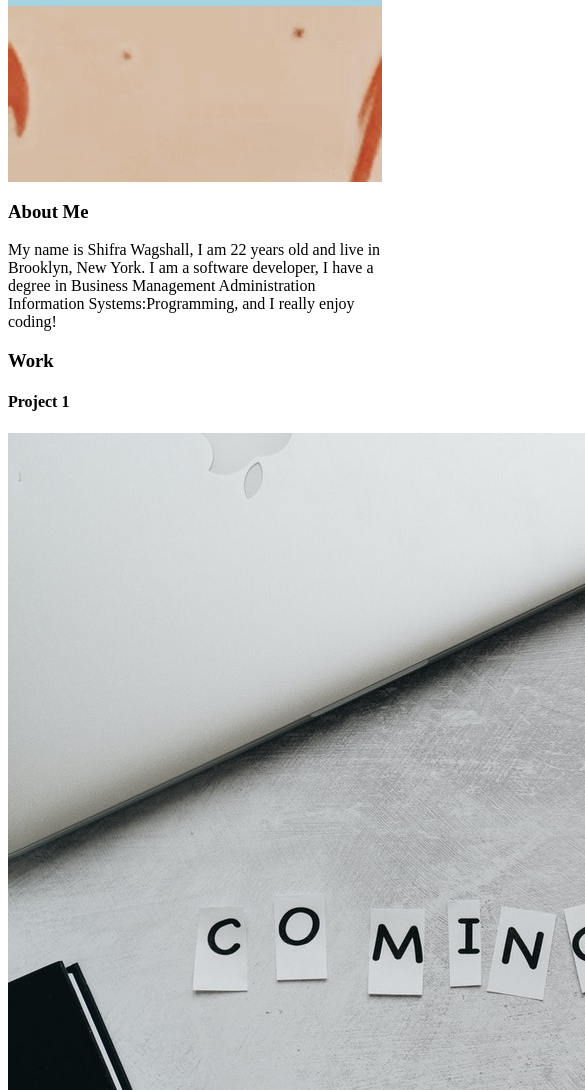
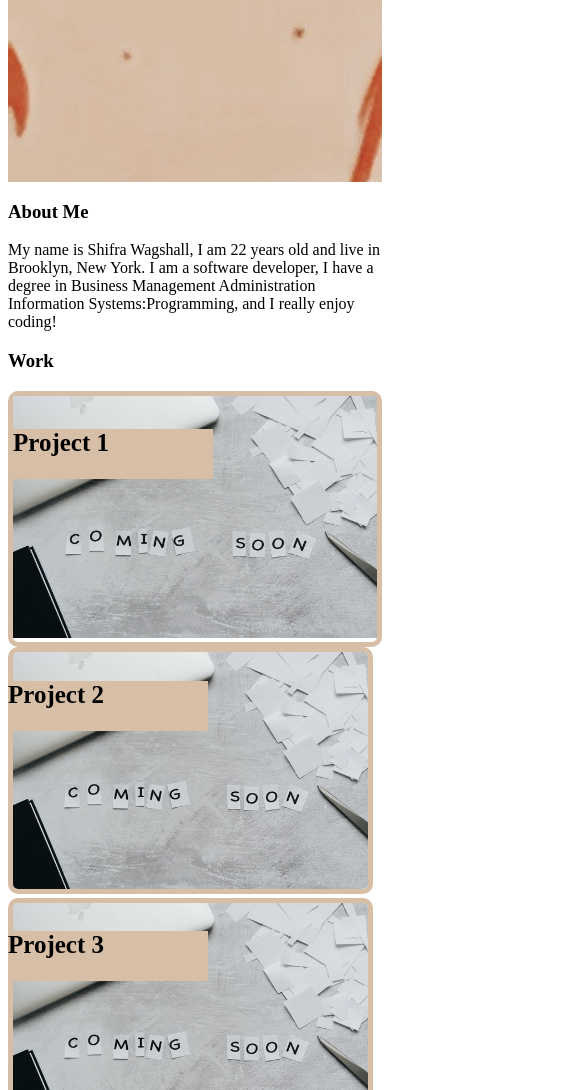
Before and after one commit to swagshall/shifrasHTMLPortfolio, a plain HTML site: page index.html in a window 390 px wide. Shown: the part 149-1239 px from the top of the page, 585 px wide, since content can reach past the window. Drawn offline with Linux system fonts and the light colour scheme.

Commit message:
Added css for place holders, including flex and @media.

```diff
--- a/assets/css/style.css
+++ b/assets/css/style.css
@@ -3,7 +3,7 @@
 }
 header{
     color: black;
-    background-color: rgb(166, 211, 226);
+    background-color: rgb(215, 191, 167);
     display: flex;
     justify-content: space-between;
     align-items: center;
@@ -37,3 +37,46 @@ nav ul{
     height: 50px;
     border-radius: 50%;
   }
+
+  .smallCard {
+    display: inline-flex;
+    flex-wrap:wrap;
+    flex-direction: row;
+    flex: 3;
+    height: 10px;
+
+  }
+
+  .smallCard > img {
+    width: 95%;
+    border-style: solid;
+    border-width: thick;
+    border-radius: 10px;
+    border-color: rgb(215, 191, 167);
+  }
+
+  .medCard {
+    border-style: solid;
+    border-radius: 10px;
+    border-color: rgb(215, 191, 167);
+    border-width: thick;
+    flex: 0 0 300px;
+  }
+  .medCard > img {
+    width: 100%;
+  }
+  .cardHeader {
+    height: 50px;
+    width: 200px;
+    background-color: rgb(215, 191, 167);
+    color: black;
+    position: absolute;
+    font-size: 25px;
+
+    }
+
+  @media screen and (max-width: 500px) {
+    .smallCard {
+      width: 100%;
+    }
+  }
```
